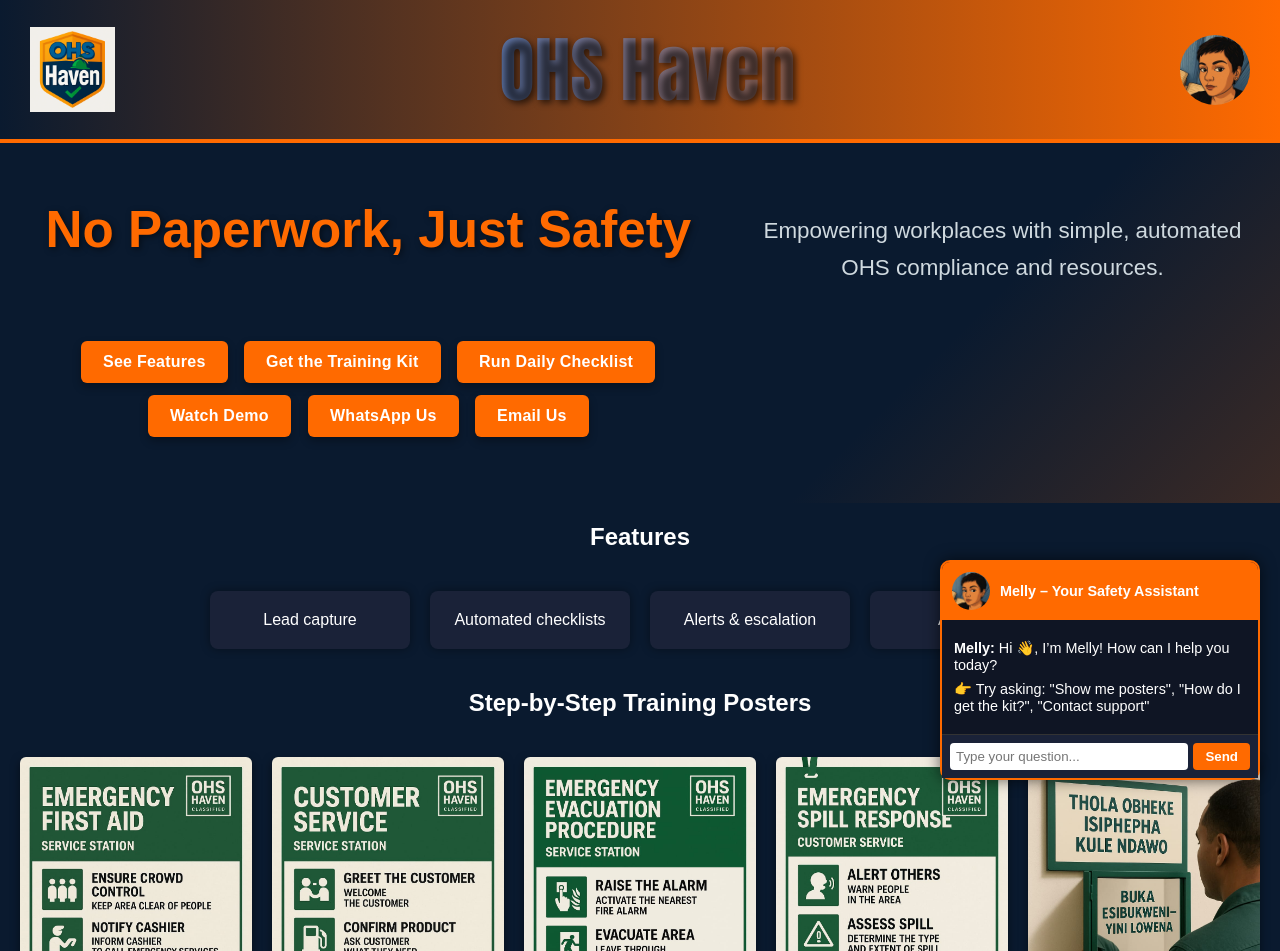
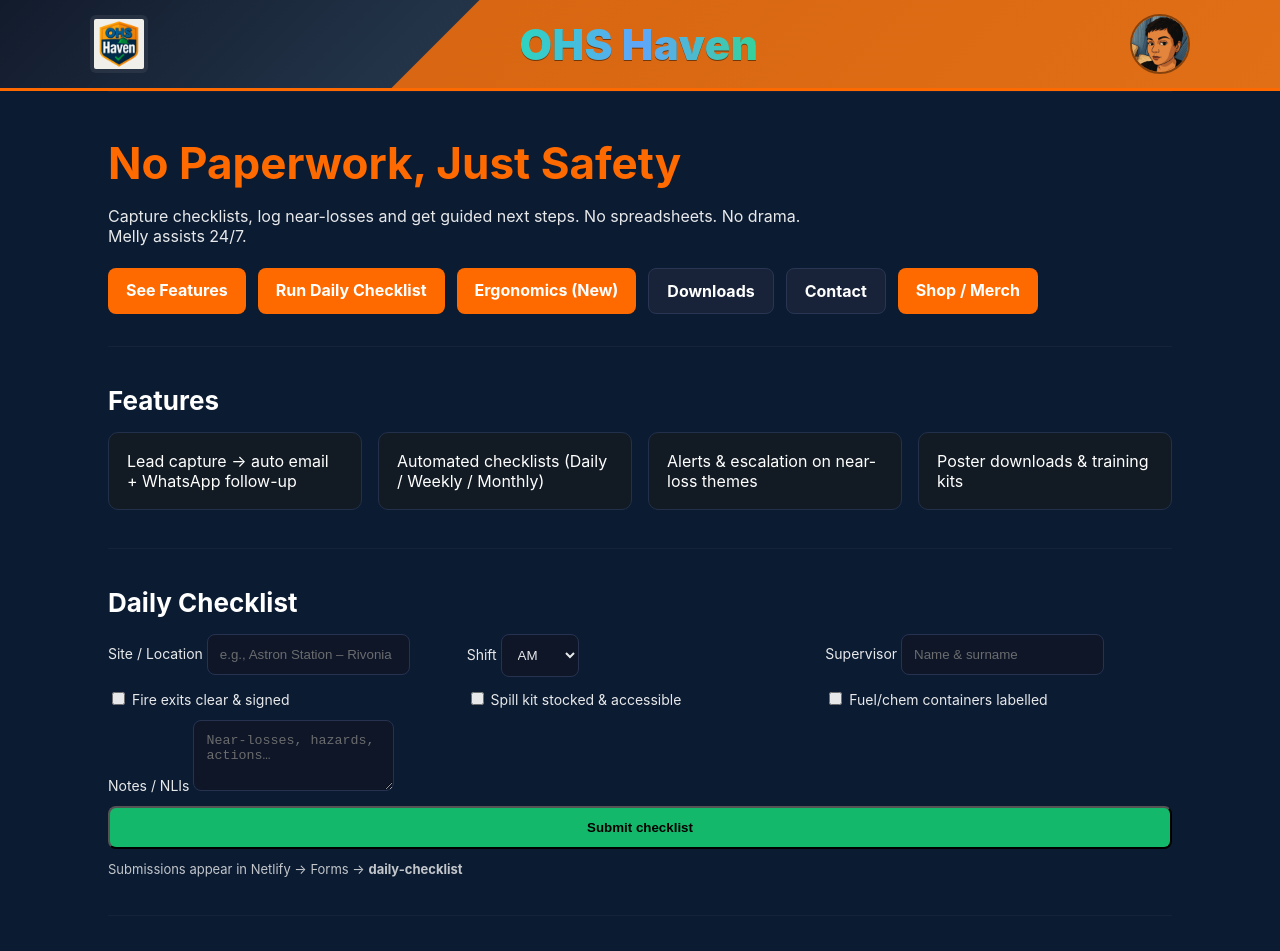
Before and after one commit to tharmen666/ohs-haven-site, a plain HTML site: page index.html in a window 1280 px wide. Shown: the top 951 px of the page. Drawn offline with Linux system fonts and the light colour scheme.

Commit message:
Update index.html

```diff
--- a/index.html
+++ b/index.html
@@ -1,258 +1,186 @@
 <!DOCTYPE html>
 <html lang="en">
 <head>
-  <meta charset="UTF-8">
-  <meta name="viewport" content="width=device-width, initial-scale=1.0">
-  <title>OHS Haven</title>
-  <link rel="stylesheet" href="assets/styles.css">
+  <meta charset="utf-8" />
+  <meta name="viewport" content="width=device-width,initial-scale=1" />
+  <title>OHS Haven — No Paperwork, Just Safety</title>
+  <link rel="icon" href="assets/favicon.svg">
   <style>
-    body {
-      margin: 0;
-      font-family: Arial, sans-serif;
-      background: #0a1a2f;
-      color: #fff;
-      text-align: center;
+    :root{
+      --ink:#0a1a2f; --ink-2:#0f1524; --brand:#ff6a00; --mint:#09e86f; --card:#1a2238; --line:#2b3453;
     }
-
-    /* Header Section */
-    .site-header {
-      display: flex;
-      align-items: center;
-      justify-content: space-between;
-      padding: 15px 30px;
-      background: linear-gradient(90deg, #0a1a2f, #ff6a00);
-      border-bottom: 4px solid #ff6a00;
-    }
-    .site-logo { height: 85px; }
-    .site-title {
-      font-size: 4.5rem; /* Bigger */
-      font-weight: 900;
-      font-family: Impact, Haettenschweiler, 'Arial Black', sans-serif;
-      background: linear-gradient(90deg, #0077ff, #ff6a00);
-      -webkit-background-clip: text;
-      -webkit-text-fill-color: transparent;
-      text-shadow: 3px 3px 6px rgba(0,0,0,0.6);
-      margin: 0 auto;
-      flex: 1;
-    }
-    .site-avatar {
-      height: 70px;
-      border-radius: 50%;
-      cursor: pointer;
-    }
-
-    /* Hero Section */
-    .hero {
-      padding: 60px 20px;
-      background: linear-gradient(135deg, #0a1a2f 70%, rgba(255,106,0,0.2));
-    }
-    .hero h1 {
-      font-size: 3.2rem;
-      color: #ff6a00;
-      margin: 0;
-      text-shadow: 2px 2px 6px rgba(0,0,0,0.5);
-    }
-    .hero p {
-      font-size: 1.4rem;
-      margin: 10px 0 20px;
-      color: #cfd9df;
-    }
-
-    .btn {
-      background: #ff6a00;
-      color: #fff;
-      padding: 12px 22px;
-      border-radius: 6px;
-      text-decoration: none;
-      font-weight: bold;
-      margin: 6px;
-      box-shadow: 0px 4px 8px rgba(0,0,0,0.3);
-    }
-    .btn:hover {
-      background: #ff8a33;
-      transform: translateY(-2px);
-      transition: 0.2s;
-    }
-
-    /* Features Grid */
-    .feature-grid {
-      display: flex;
-      justify-content: center;
-      gap: 20px;
-      padding: 20px;
-      flex-wrap: wrap;
-    }
-    .feature-card {
-      background: #1a2238;
-      padding: 20px;
-      border-radius: 8px;
-      width: 200px;
-      box-shadow: 0 0 10px rgba(0,0,0,0.4);
-    }
-
-    /* Posters Section */
-    .poster-grid {
-      display: grid;
-      grid-template-columns: repeat(auto-fit, minmax(220px, 1fr));
-      gap: 20px;
-      padding: 20px;
-      justify-items: center;
-    }
-    .poster-grid img {
-      max-width: 250px; /* Limit A4 poster size */
-      width: 100%;
-      border-radius: 6px;
-      box-shadow: 0px 4px 10px rgba(0,0,0,0.5);
-      transition: transform 0.2s;
-    }
-    .poster-grid img:hover {
-      transform: scale(1.05);
-    }
-
-    /* Footer */
-    footer {
-      margin-top: 30px;
-      padding: 15px;
-      background: #1a2238;
-      border-top: 3px solid #ff6a00;
-      color: #cfd9df;
-    }
-
-    /* Chat Widget */
-    .chat-widget {
-      position: fixed;
-      bottom: 20px;
-      right: 20px;
-      width: 320px;
-      background: #1a2238;
-      border: 2px solid #ff6a00;
-      border-radius: 10px;
-      box-shadow: 0 0 15px rgba(0,0,0,0.6);
-      font-size: 0.9rem;
-      text-align: left;
-      z-index: 1000;
-    }
-    .chat-header {
-      display: flex;
-      align-items: center;
-      background: #ff6a00;
-      color: #fff;
-      padding: 10px;
-      font-weight: bold;
-      border-radius: 8px 8px 0 0;
-    }
-    .chat-header img {
-      height: 38px;
-      width: 38px;
-      border-radius: 50%;
-      margin-right: 10px;
-    }
-    .chat-body {
-      padding: 12px;
-      background: #0f1524;
-      color: #fff;
-      max-height: 250px;
-      overflow-y: auto;
-    }
-    .chat-body p { margin: 8px 0; }
-    .chat-footer {
-      display: flex;
-      padding: 8px;
-      background: #1a2238;
-      border-top: 1px solid #333;
-    }
-    .chat-footer input {
-      flex: 1;
-      padding: 6px;
-      border: none;
-      border-radius: 4px;
-      margin-right: 5px;
-    }
-    .chat-footer button {
-      background: #ff6a00;
-      border: none;
-      padding: 6px 12px;
-      border-radius: 4px;
-      cursor: pointer;
-      color: #fff;
-      font-weight: bold;
-    }
+    *{box-sizing:border-box} body{margin:0;background:#0b1b31;color:#fff;font-family:Inter,system-ui,Segoe UI,Arial}
+    a{color:inherit;text-decoration:none}
+    .wrap{max-width:1100px;margin:auto;padding:0 18px}
+    /* header */
+    header{background:linear-gradient(135deg,#121b2c 0%, #233449 35%, #d86612 35.1%, #e06f16 100%);border-bottom:3px solid var(--brand)}
+    .bar{display:flex;align-items:center;justify-content:space-between;padding:14px 0}
+    .h-left{display:flex;gap:14px;align-items:center}
+    .logo{height:58px;width:auto;border-radius:6px;background:#fff1;padding:4px}
+    .title{font-size:42px;font-weight:900;letter-spacing:.5px;background:linear-gradient(90deg,#2dd4bf,#60a5fa,#34d399);
+      -webkit-background-clip:text;background-clip:text;color:transparent;filter:drop-shadow(0 1px 0 #0007)}
+    .avatar{height:60px;width:60px;border-radius:50%;border:2px solid #0006}
+    /* hero */
+    .hero{padding:44px 0 10px}
+    h1{font-size:44px;margin:0 0 8px;color:var(--brand)}
+    .sub{opacity:.9;max-width:700px}
+    .btns{display:flex;flex-wrap:wrap;gap:12px;margin:22px 0}
+    .btn{background:var(--brand);padding:12px 18px;border-radius:8px;font-weight:700}
+    .btn:hover{filter:brightness(1.08)}
+    .btn.alt{background:#18233a;border:1px solid #2a3554}
+    /* sections */
+    section{padding:38px 0;border-top:1px solid #15223a}
+    h2{font-size:26px;margin:0 0 16px}
+    .cards{display:grid;grid-template-columns:repeat(auto-fit,minmax(220px,1fr));gap:16px}
+    .card{background:#121b24;border:1px solid #22304b;border-radius:10px;padding:18px}
+    /* forms */
+    form{display:grid;gap:12px}
+    input,select,textarea{background:#0f1627;border:1px solid #2a3554;border-radius:8px;color:#fff;padding:12px}
+    label{font-size:14px;opacity:.9}
+    .row{display:grid;grid-template-columns:repeat(auto-fit,minmax(220px,1fr));gap:12px}
+    .note{font-size:13px;opacity:.75}
+    .ok{background:#14b86a}
+    /* posters */
+    .posters{display:grid;grid-template-columns:repeat(auto-fit,minmax(220px,1fr));gap:14px}
+    .posters img{width:100%;border:2px solid #2b3453;border-radius:8px;display:block}
+    /* footer */
+    footer{background:#0f1524;border-top:2px solid var(--brand);padding:26px 0;margin-top:30px;font-size:14px}
   </style>
 </head>
 <body>
-  <!-- Header -->
-  <header class="site-header">
-    <img src="assets/logo.png" alt="OHS Haven Logo" class="site-logo">
-    <h1 class="site-title">OHS Haven</h1>
-    <img src="assets/avatar.jpg" alt="Melly AI Assistant" class="site-avatar">
-  </header>
 
-  <!-- Hero Section -->
+<header>
+  <div class="wrap bar">
+    <div class="h-left">
+      <img src="assets/logo.png" alt="OHS Haven" class="logo">
+    </div>
+    <div class="title">OHS Haven</div>
+    <img src="assets/avatar.jpg" alt="Melly" class="avatar">
+  </div>
+</header>
+
+<main class="wrap">
+
   <section class="hero">
     <h1>No Paperwork, Just Safety</h1>
-    <p>Empowering workplaces with simple, automated OHS compliance and resources.</p>
-    <div class="hero-buttons">
-      <a href="#features" class="btn">See Features</a>
-      <a href="#downloads" class="btn">Get the Training Kit</a>
-      <a href="#checklist" class="btn">Run Daily Checklist</a>
-      <a href="#demo" class="btn">Watch Demo</a>
-      <a href="https://wa.me/27711234567" class="btn">WhatsApp Us</a>
-      <a href="mailto:info@ohshaven.co.za" class="btn">Email Us</a>
+    <p class="sub">Capture checklists, log near-losses and get guided next steps. No spreadsheets. No drama. Melly assists 24/7.</p>
+    <div class="btns">
+      <a class="btn" href="#features">See Features</a>
+      <a class="btn" href="#checklist">Run Daily Checklist</a>
+      <a class="btn" href="/ergo/">Ergonomics (New)</a>
+      <a class="btn alt" href="#downloads">Downloads</a>
+      <a class="btn alt" href="#contact">Contact</a>
+      <a class="btn" href="#merch">Shop / Merch</a>
     </div>
   </section>
 
-  <!-- Features -->
+  <!-- FEATURES -->
   <section id="features">
     <h2>Features</h2>
-    <div class="feature-grid">
-      <div class="feature-card">Lead capture</div>
-      <div class="feature-card">Automated checklists</div>
-      <div class="feature-card">Alerts & escalation</div>
-      <div class="feature-card">Analytics</div>
+    <div class="cards">
+      <div class="card">Lead capture → auto email + WhatsApp follow-up</div>
+      <div class="card">Automated checklists (Daily / Weekly / Monthly)</div>
+      <div class="card">Alerts & escalation on near-loss themes</div>
+      <div class="card">Poster downloads & training kits</div>
     </div>
   </section>
 
-  <!-- Posters Section -->
+  <!-- CHECKLIST (fully working, saved by Netlify Forms) -->
+  <section id="checklist">
+    <h2>Daily Checklist</h2>
+    <form name="daily-checklist" method="POST" data-netlify="true">
+      <input type="hidden" name="form-name" value="daily-checklist">
+      <div class="row">
+        <label>Site / Location
+          <input name="site" placeholder="e.g., Astron Station – Rivonia" required>
+        </label>
+        <label>Shift
+          <select name="shift" required>
+            <option value="AM">AM</option>
+            <option value="PM">PM</option>
+            <option value="Night">Night</option>
+          </select>
+        </label>
+        <label>Supervisor
+          <input name="supervisor" placeholder="Name & surname" required>
+        </label>
+      </div>
+      <div class="row">
+        <label><input type="checkbox" name="exits_clear"> Fire exits clear & signed</label>
+        <label><input type="checkbox" name="spill_kit"> Spill kit stocked & accessible</label>
+        <label><input type="checkbox" name="labels_ok"> Fuel/chem containers labelled</label>
+      </div>
+      <label>Notes / NLIs
+        <textarea name="notes" rows="3" placeholder="Near-losses, hazards, actions…"></textarea>
+      </label>
+      <button class="btn ok" type="submit">Submit checklist</button>
+      <div class="note">Submissions appear in Netlify → Forms → <b>daily-checklist</b></div>
+    </form>
+  </section>
+
+  <!-- POSTERS (downloads) -->
   <section id="downloads">
     <h2>Step-by-Step Training Posters</h2>
-    <div class="poster-grid">
-      <img src="assets/posters/first-aid.jpg" alt="Emergency First Aid Poster">
-      <img src="assets/posters/spill-response.jpg" alt="Emergency Spill Response Poster">
-      <img src="assets/posters/evacuation.jpg" alt="Emergency Evacuation Poster">
-      <img src="assets/posters/customer-service.jpg" alt="Customer Service Poster">
-      <img src="assets/posters/mirror-en.jpg" alt="Safety Mirror Poster English">
-      <img src="assets/posters/mirror-zu.jpg" alt="Safety Mirror Poster Zulu">
+    <div class="posters">
+      <a href="assets/posters/first-aid.jpg" download><img src="assets/posters/first-aid.jpg" alt="First Aid"></a>
+      <a href="assets/posters/spill-response.jpg" download><img src="assets/posters/spill-response.jpg" alt="Spill Response"></a>
+      <a href="assets/posters/evacuation.jpg" download><img src="assets/posters/evacuation.jpg" alt="Evacuation"></a>
+      <a href="assets/posters/customer-service.jpg" download><img src="assets/posters/customer-service.jpg" alt="Customer Service"></a>
+      <a href="assets/posters/mirror-en.jpg" download><img src="assets/posters/mirror-en.jpg" alt="Mirror—English"></a>
+      <a href="assets/posters/mirror-zu.jpg" download><img src="assets/posters/mirror-zu.jpg" alt="Mirror—Zulu"></a>
     </div>
   </section>
 
-  <!-- Merch Section -->
+  <!-- MERCH -->
   <section id="merch">
     <h2>OHS Haven Merch</h2>
-    <div class="poster-grid">
-      <img src="assets/posters/t-shirt.png" alt="OHS Haven T-Shirt">
+    <div class="cards">
+      <div class="card">
+        T-Shirt “If you see it, you own it”<br>
+        <a class="btn" href="https://gum.co/placeholder-tshirt" target="_blank">Buy</a>
+      </div>
+      <div class="card">
+        Work Smart Shirt<br>
+        <a class="btn" href="https://gum.co/placeholder-worksmart" target="_blank">Buy</a>
+      </div>
+      <div class="card">
+        Helmet Shirt<br>
+        <a class="btn" href="https://gum.co/placeholder-helmet" target="_blank">Buy</a>
+      </div>
     </div>
+    <p class="note">Replace Gumroad links later with your live products.</p>
   </section>
 
-  <!-- Footer -->
-  <footer>
-    <p>📧 info@ohshaven.co.za | ☎ WhatsApp: +27 71 123 4567</p>
-    <p>&copy; 2025 OHS Haven. All Rights Reserved.</p>
-  </footer>
+  <!-- CONTACT -->
+  <section id="contact">
+    <h2>Contact</h2>
+    <form name="contact" method="POST" data-netlify="true">
+      <input type="hidden" name="form-name" value="contact">
+      <div class="row">
+        <label>Name<input name="name" required></label>
+        <label>Email<input name="email" type="email" required></label>
+        <label>WhatsApp<input name="whatsapp" placeholder="+27 …"></label>
+      </div>
+      <label>Message<textarea name="message" rows="3" placeholder="How can we help?"></textarea></label>
+      <button class="btn ok" type="submit">Send</button>
+      <div class="note">Submissions appear in Netlify → Forms → <b>contact</b></div>
+    </form>
+  </section>
 
-  <!-- Chat Widget -->
-  <div class="chat-widget">
-    <div class="chat-header">
-      <img src="assets/avatar.jpg" alt="Melly">
-      <span>Melly – Your Safety Assistant</span>
-    </div>
-    <div class="chat-body">
-      <p><strong>Melly:</strong> Hi 👋, I’m Melly! How can I help you today?</p>
-      <p>👉 Try asking: "Show me posters", "How do I get the kit?", "Contact support"</p>
-    </div>
-    <div class="chat-footer">
-      <input type="text" placeholder="Type your question...">
-      <button>Send</button>
-    </div>
+</main>
+
+<footer>
+  <div class="wrap">
+    📧 info@ohshaven.co.za · WhatsApp: +27 71 123 4567 · © 2025 OHS Haven
   </div>
+</footer>
+
+<!-- Melly mini-widget -->
+<script>
+  // simple greeting on load
+  window.addEventListener('load', () => {
+    console.log('Melly ready: try asking "Show me posters" or "How do I get the kit?"');
+  });
+</script>
 </body>
 </html>
```
